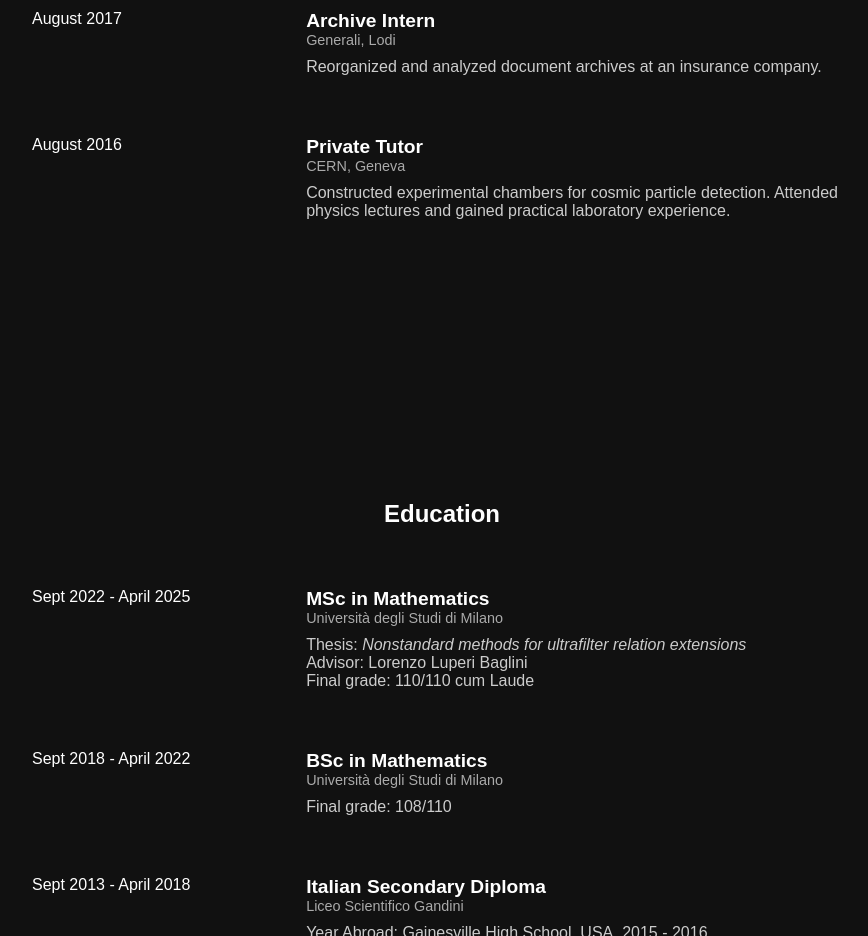
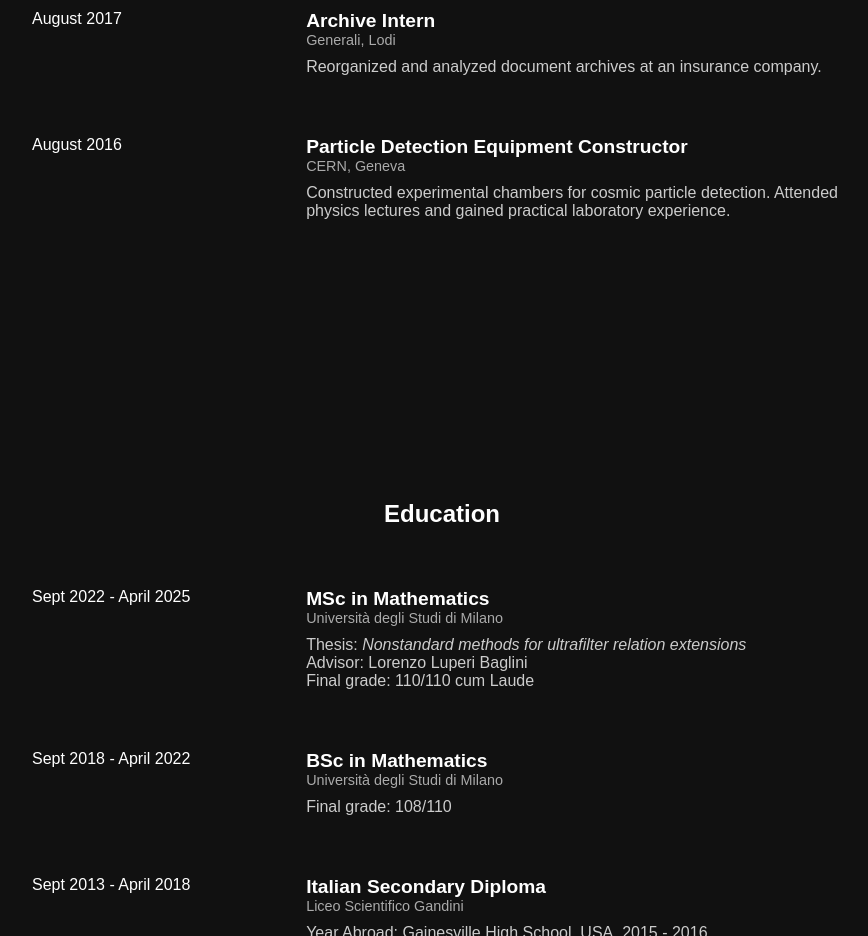
Before and after one commit to leonardo-ga/my-page, a website built with Vite: page src/index.html in a window 1280 px wide. Shown: the part 800-1736 px from the top of the page, without its empty margins (198-1066 px from the left). Built offline with nearby package versions, Linux system fonts and the light colour scheme; animation ran at ten frames a second.

Commit message:
fixed text

```diff
--- a/src/index.html
+++ b/src/index.html
@@ -48,7 +48,7 @@
             <div class="timeline-item">
                 <div class="timeline-icon">August 2016</div>
                 <div class="timeline-content">
-                    <h3>Private Tutor</h3>
+                    <h3>Particle Detection Equipment Constructor</h3>
                     <span>CERN, Geneva</span>
                     <p>Constructed experimental chambers for cosmic particle detection. Attended physics lectures and gained practical laboratory experience.</p>
                 </div>
```
